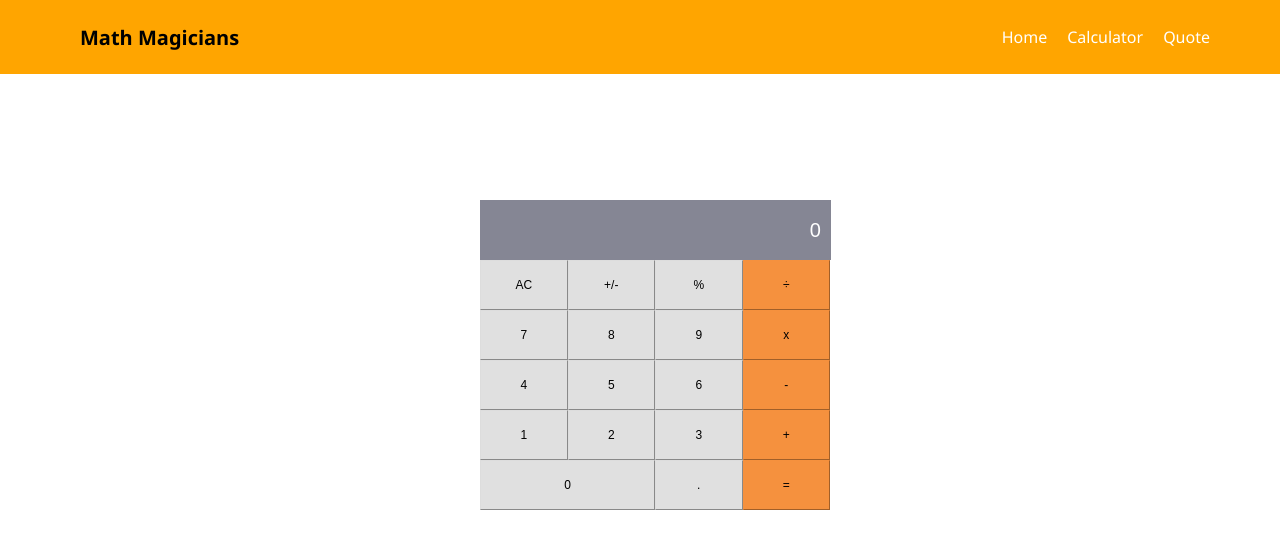
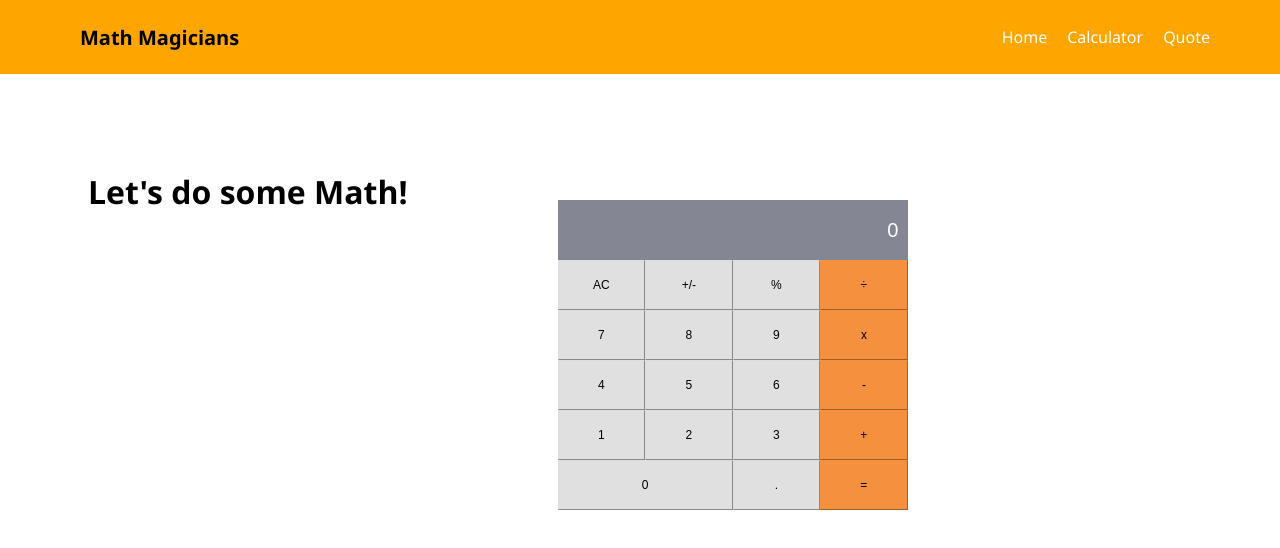
Before and after one commit to mahdinoori2000/Math-Magicians, a React (Create React App) app: page /calculator in a window 1280 px wide. Shown: the top 548 px of the page. Built offline with nearby package versions, Linux system fonts and the light colour scheme.

Commit message:
Add text to calculator section

```diff
--- a/src/components/calculator.css
+++ b/src/components/calculator.css
@@ -8,8 +8,12 @@
 
 .calculator {
   text-align: center;
-  margin: 150px auto 0 auto;
+  margin: 150px auto 0 150px;
   width: 350px;
+}
+.secondry-header {
+  font-size: 32px;
+  margin: 120px 0 0 50px;
 }
 
 .quote {
@@ -81,3 +85,6 @@
 .author {
   font-size: 15px;
 }
+.calculator-section {
+  display: flex;
+}
--- a/src/components/calculator.js
+++ b/src/components/calculator.js
@@ -9,7 +9,9 @@
     setData(newData);
   };
   return (
-    <section className="calculator">
+    <section className="calculator-section">
+      <h2 className="secondry-header">Let&apos;s do some Math!</h2>
+      <div className="calculator">
         <input className="number-input" type="text" value={data.next || data.total || '0'} readOnly />
         <div className="first-row">
           <button type="button" onClick={() => handleClick('AC')}>AC</button>
@@ -40,6 +42,7 @@
           <button type="button" onClick={() => handleClick('.')}>.</button>
           <button type="button" onClick={() => handleClick('=')}>=</button>
         </div>
+      </div>
     </section>
   );
 }
```
Lines whose indentation alone changed are shown as unchanged.
